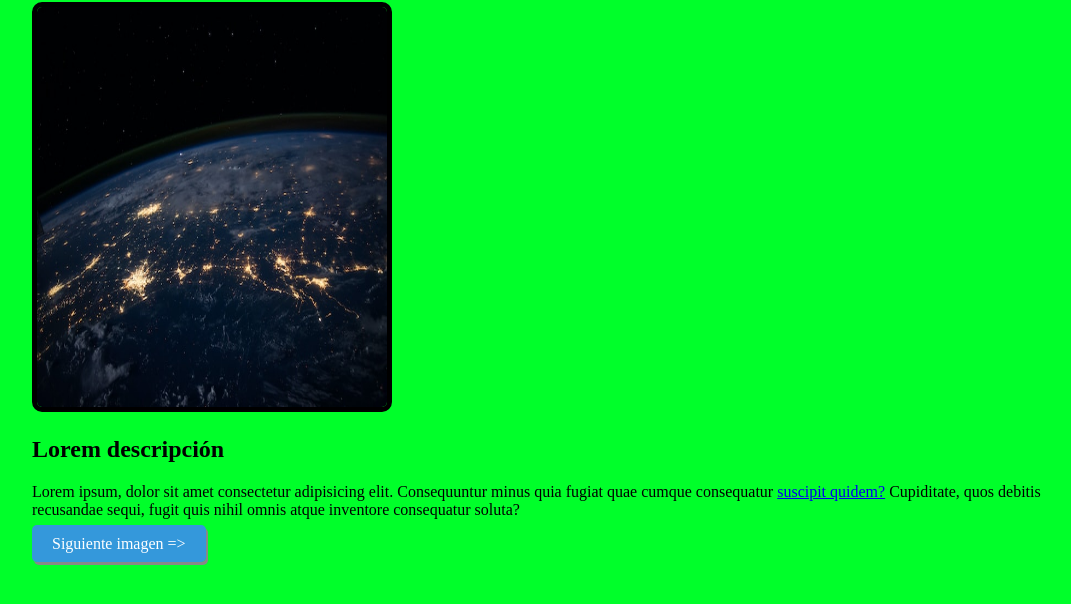
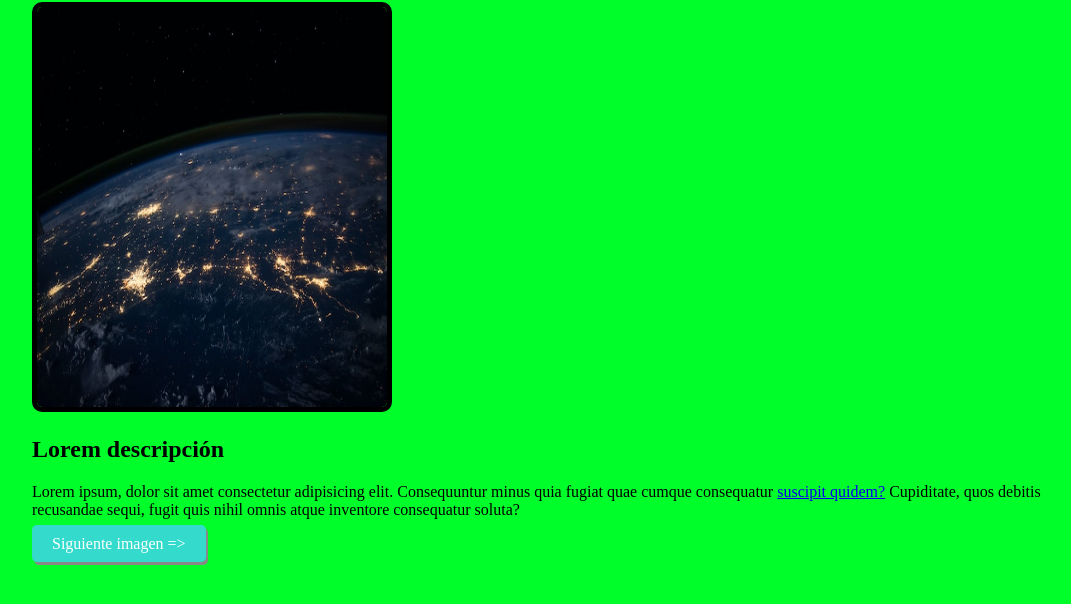
Before and after one commit to fproletti/tallergrupal6, a plain HTML site: page index.html in a window 1280 px wide. Shown: the part 78-682 px from the top of the page, without its empty margins (96-1167 px from the left). Drawn offline with Linux system fonts and the light colour scheme.

Commit message:
Cambio en el color boton 2

```diff
--- a/styles.css
+++ b/styles.css
@@ -22,7 +22,7 @@ body {
 }
 
 .link-button {
-        background: #3498db;
+        background: #34dbcd;
         border: none;
         border-radius: 5px;
         color: white;
```
